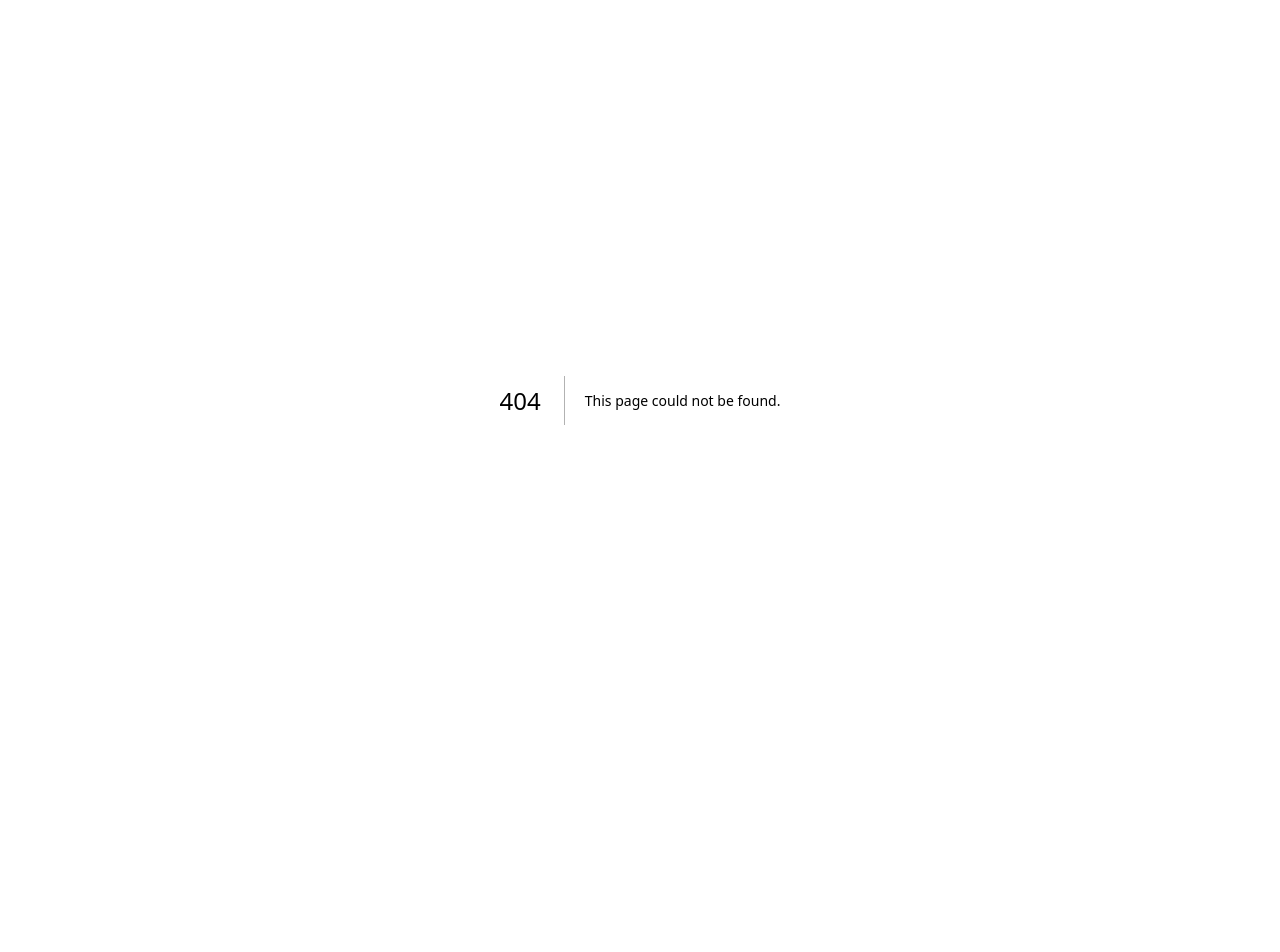
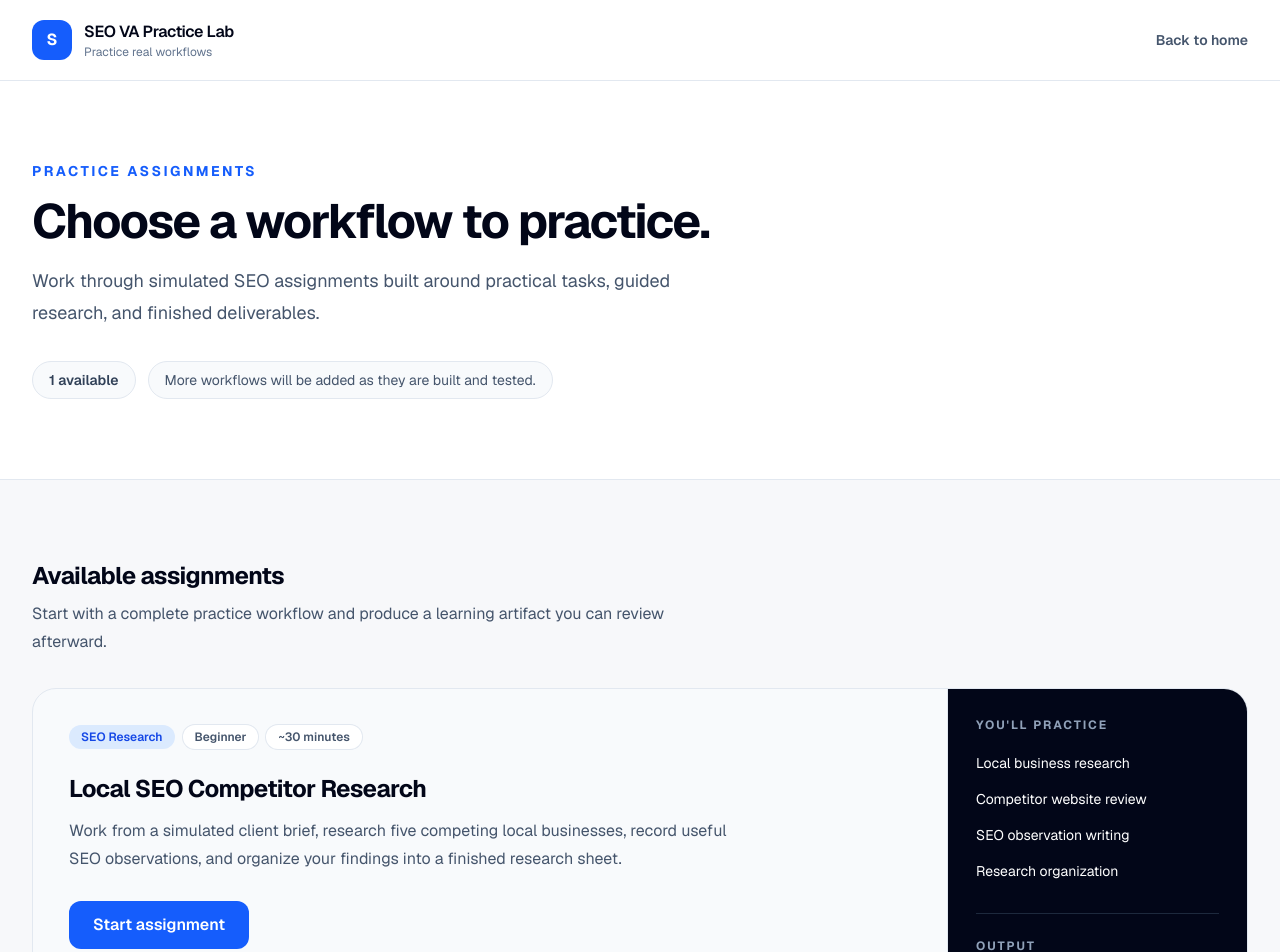
Before and after one commit to edumbao/seo-va-practice-lab, a Next.js app: page /assignments in a window 1280 px wide. Before the commit this address had no page. Shown: the top 952 px of the page. Before the commit the page ends 800 px from the top, so only its background shows below. Built offline with nearby package versions, Linux system fonts and the light colour scheme.

Commit message:
feat: add assignment library and navigation

```diff
--- a/src/app/assignments/local-seo-competitor-research/page.tsx
+++ b/src/app/assignments/local-seo-competitor-research/page.tsx
@@ -24,7 +24,7 @@ export default function LocalSeoCompetitorResearchPage() {
           </Link>
 
           <Link
-            href="/#assignments"
+            href="/assignments"
             className="text-sm font-semibold text-slate-600 transition hover:text-slate-950"
           >
             Back to assignments
--- /dev/null
+++ b/src/app/assignments/page.tsx
@@ -0,0 +1,117 @@
+import Link from "next/link";
+import AssignmentCard from "../components/AssignmentCard";
+import { assignments } from "@/data/assignments";
+
+export default function AssignmentsPage() {
+  const availableAssignments = assignments.filter(
+    (assignment) => assignment.status === "available",
+  );
+
+  return (
+    <main className="min-h-screen bg-[#f7f8fa] text-slate-950">
+      <header className="border-b border-slate-200 bg-white">
+        <div className="mx-auto flex max-w-7xl items-center justify-between px-6 py-5 lg:px-8">
+          <Link href="/" className="flex items-center gap-3">
+            <div className="flex h-10 w-10 items-center justify-center rounded-xl bg-blue-600 font-bold text-white">
+              S
+            </div>
+
+            <div>
+              <p className="font-semibold tracking-tight">
+                SEO VA Practice Lab
+              </p>
+              <p className="text-xs text-slate-500">
+                Practice real workflows
+              </p>
+            </div>
+          </Link>
+
+          <Link
+            href="/"
+            className="text-sm font-semibold text-slate-600 transition hover:text-slate-950"
+          >
+            Back to home
+          </Link>
+        </div>
+      </header>
+
+      <section className="border-b border-slate-200 bg-white">
+        <div className="mx-auto max-w-7xl px-6 py-16 lg:px-8 lg:py-20">
+          <p className="text-sm font-bold uppercase tracking-[0.18em] text-blue-600">
+            Practice assignments
+          </p>
+
+          <h1 className="mt-4 max-w-3xl text-4xl font-bold tracking-[-0.035em] sm:text-5xl">
+            Choose a workflow to practice.
+          </h1>
+
+          <p className="mt-5 max-w-2xl text-lg leading-8 text-slate-600">
+            Work through simulated SEO assignments built around practical
+            tasks, guided research, and finished deliverables.
+          </p>
+
+          <div className="mt-8 flex flex-wrap gap-3">
+            <span className="rounded-full border border-slate-200 bg-slate-50 px-4 py-2 text-sm font-semibold text-slate-700">
+              {availableAssignments.length} available
+            </span>
+
+            <span className="rounded-full border border-slate-200 bg-slate-50 px-4 py-2 text-sm text-slate-600">
+              More workflows will be added as they are built and tested.
+            </span>
+          </div>
+        </div>
+      </section>
+
+      <section className="mx-auto max-w-7xl px-6 py-16 lg:px-8 lg:py-20">
+        <div className="mb-8">
+          <h2 className="text-2xl font-bold tracking-tight">
+            Available assignments
+          </h2>
+
+          <p className="mt-2 max-w-2xl leading-7 text-slate-600">
+            Start with a complete practice workflow and produce a learning
+            artifact you can review afterward.
+          </p>
+        </div>
+
+        <div className="space-y-6">
+          {availableAssignments.map((assignment) => (
+            <AssignmentCard
+              key={assignment.id}
+              assignment={assignment}
+            />
+          ))}
+        </div>
+      </section>
+
+      <section className="border-t border-slate-200 bg-white">
+        <div className="mx-auto max-w-7xl px-6 py-14 lg:px-8">
+          <div className="rounded-3xl border border-slate-200 bg-[#f8fafc] p-7 sm:p-9">
+            <p className="text-sm font-bold uppercase tracking-[0.16em] text-blue-600">
+              Developing practice library
+            </p>
+
+            <h2 className="mt-3 text-2xl font-bold tracking-tight">
+              The library will grow one tested workflow at a time.
+            </h2>
+
+            <p className="mt-4 max-w-3xl leading-7 text-slate-600">
+              Future assignments may cover keyword research, content SEO,
+              link building, technical SEO, analytics, lead generation,
+              Google Sheets, automation, and VA foundations. Planned topics
+              are not treated as available assignments until the workflow has
+              actually been built and tested.
+            </p>
+          </div>
+        </div>
+      </section>
+
+      <footer className="border-t border-slate-200 bg-[#f7f8fa]">
+        <div className="mx-auto flex max-w-7xl flex-col gap-3 px-6 py-8 text-sm text-slate-500 sm:flex-row sm:items-center sm:justify-between lg:px-8">
+          <p>SEO VA Practice Lab</p>
+          <p>Practice projects are simulated learning assignments.</p>
+        </div>
+      </footer>
+    </main>
+  );
+}
--- a/src/app/page.tsx
+++ b/src/app/page.tsx
@@ -43,11 +43,18 @@ export default function Home() {
             </div>
           </a>
 
+          <a
+            href="/assignments"
+            className="text-sm font-semibold text-slate-600 transition hover:text-slate-950 md:hidden"
+          >
+            Assignments
+          </a>
+
           <nav className="hidden items-center gap-8 text-sm font-medium text-slate-600 md:flex">
             <a className="transition hover:text-slate-950" href="#how-it-works">
               How it works
             </a>
-            <a className="transition hover:text-slate-950" href="#assignments">
+            <a className="transition hover:text-slate-950" href="/assignments">
               Assignments
             </a>
             <span className="rounded-full border border-slate-200 px-4 py-2 text-slate-400">
```
